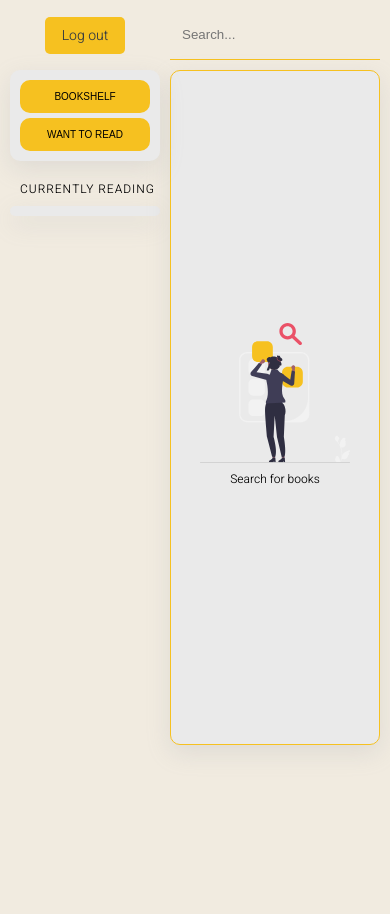
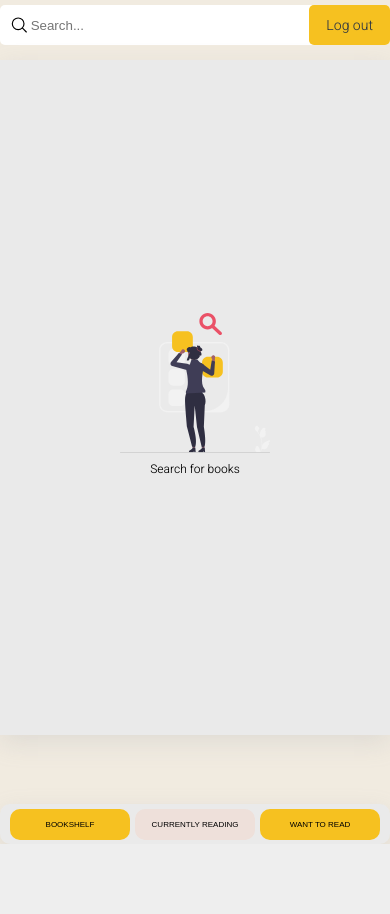
Before and after one commit to An-Renata/readIt, a Flask app: template templates/index.html in a window 390 px wide. After the commit the page ends 844 px from the top, so only its background shows below. Run offline with Flask 3, Linux system fonts and the light colour scheme; the template is opened without the code that fills it, so the values that code supplies are empty; some libraries are stand-ins or nearby versions; some web fonts are replaced.

Commit message:
media queries

```diff
--- a/static/css/media.css
+++ b/static/css/media.css
@@ -58,38 +77,138 @@
     width: 100%;
     font-size: 0.8rem;
   }
+  .book-info-searches {
+    padding: 3px;
+  }
+  .search-result {
+    grid-template-columns: 13% minmax(100px, 2fr) 1fr;
+  }
+  .btn-main-book {
+    padding: 5px;
+  }
+  .show-more-btn {
+    font-size: 1.2rem;
+  }
 }
-/* @media (max-width: 600px) {
+@media (max-width: 800px) {
+  .btn-main-book {
+    gap: 2px;
+    padding: 5px;
+  }
+  .searhc-book-cover {
+    text-align: center;
+  }
+}
+
+@media (max-width: 700px) {
   .container {
-    grid-template-columns: 3fr 1fr;
-    grid-template-rows: 1fr 3fr;
-  }
-  .greet-user {
-    display: none;
+    grid-template-columns: 1fr;
+    grid-template-rows: 50px 1fr;
+    padding: 0;
   }
   .search-bar {
     grid-column-start: 1;
     grid-column-end: 2;
+    grid-row-start: 1;
+    grid-row-end: 2;
+    width: 100%;
+    border: none;
+    margin-top: 5px;
+    height: 40px;
+    border-radius: 5px;
+    font-size: 1.3rem;
+    background-color: #fff;
+  }
+  .search-bar input {
+    width: inherit;
+  }
+  .btn-log-out {
+    position: absolute;
+    top: 0;
+    right: 0;
+    height: 40px;
+    display: flex;
+    margin-top: 5px;
+    align-items: center;
+  }
+
+  main {
+    grid-column-start: 1;
+    grid-column-end: 2;
+    grid-row-start: 2;
+    grid-row-end: 3;
+    height: 100%;
+    margin-bottom: 40px;
+  }
+  .render-book-window {
+    border: none;
+    border-radius: 0;
   }
   .currently-reading-box {
-    grid-row-start: -2;
-    grid-row-end: -1;
-    grid-column-start: -2;
-    grid-column-end: -1;
+    display: none;
+  }
+  .btn-currently-reading {
+    display: block;
   }
   .aside-box {
     position: fixed;
     bottom: 0;
     left: 0;
+    display: flex;
     flex-direction: row;
-    gap: 2rem;
+    width: 100%;
+    height: 40px;
+    gap: 5px;
   }
-  .render-book-window {
-    min-height: 100vh;
+  .btn-open > p {
+    font-size: 0.8rem;
+    font-weight: 500;
   }
-  .btn-read,
-  .btn-want-to-read {
-    display: flex;
-    align-items: center;
+  .btn-currently-reading {
+    background-color: #eee0da;
   }
-} */
+  /* render search results */
+  .search-result {
+    grid-template-columns: 1fr 2fr 1fr;
+    align-self: center;
+    justify-self: center;
+  }
+  .mobile-query {
+    width: 70px;
+    justify-content: center;
+    justify-self: end;
+  }
+
+  /* finished books */
+  .finished {
+    padding: 0;
+  }
+  .finished-book-info {
+    gap: 10px;
+  }
+  .finished-book-info img {
+    width: 50%;
+  }
+  .book-info-finished {
+    font-size: 1rem;
+  }
+  .btn-cancel-bookshelf {
+    padding: 8px 10px;
+    font-weight: 300;
+  }
+  .read-more-box {
+    width: 80%;
+  }
+  .read-more-info p {
+    font-size: 1.1rem;
+  }
+  .read-more-book-info p,
+  .read-more-title {
+    font-size: 1.1rem;
+    line-height: 1.5;
+  }
+
+  .show-more-container {
+    padding: 5px;
+  }
+}
--- a/static/css/styles.css
+++ b/static/css/styles.css
@@ -334,7 +334,8 @@ body {
   grid-column-end: 4; */
 }
 .btn-read,
-.btn-want-to-read {
+.btn-want-to-read,
+.btn-currently-reading {
   cursor: pointer;
   width: min-content;
   text-transform: uppercase;
@@ -345,7 +346,10 @@ body {
   padding: 1rem;
   transition: all 0.3s;
 }
-
+/* Display btn just on mobile viewport */
+.btn-currently-reading {
+  display: none;
+}
 .aside-box p {
   font-size: 1rem;
   padding: 5px;
--- a/static/js/markup.js
+++ b/static/js/markup.js
@@ -2,13 +2,11 @@
 const renderSearchResults = (book) => {
   return `
   <li class="search-result">
-    <div>
       ${
         book.book_cover
           ? `<img class="search-book-cover" src="${book.book_cover}" alt="book cover photo" />`
           : `<div class=no-image-box">No image</div>`
       }
-    </div>
     <div class="book-info-searches">
       <h3 class="book-title">${book.title}
       </h3>
@@ -21,7 +19,7 @@ const renderSearchResults = (book) => {
       </p>
       <button class="show-more-btn" data-book-key=${book.key}>Show more</button>
     </div>
-    <div class="btn-main-book" >
+    <div class="btn-main-book mobile-query" >
         <button class="add-btn add-want-to-read transition " data-book-key=${
           book.key
         }>
--- a/templates/index.html
+++ b/templates/index.html
@@ -61,6 +61,7 @@
         />
         <p class="search-books-default">Search for books</p>
       </div>
+      <!-- !!!!!!!!!! -->
       <ul>
         <!-- INPUT FROM JS SEARCH RESULTS -->
       </ul>
@@ -76,6 +77,11 @@
       <p>Bookshelf</p>
     </button>
     <!-- </a> -->
+    <!-- Visible just on the mobile viewport -->
+    <button class="btn-open btn-currently-reading">
+      <img src="../static/img/bookshelf.svg" alt="book icon" width="100" />
+      <p>Currently reading</p>
+    </button>
     <button class="btn-open btn-want-to-read">
       <img src="../static/img/want-to-read.svg" alt="open book" width="100" />
       <p>Want to read</p>
```
Also changed, not shown: other parts of static/css/media.css (+19 -0 lines), readit.db, 2 other files. Lines whose indentation alone changed are shown as unchanged.
